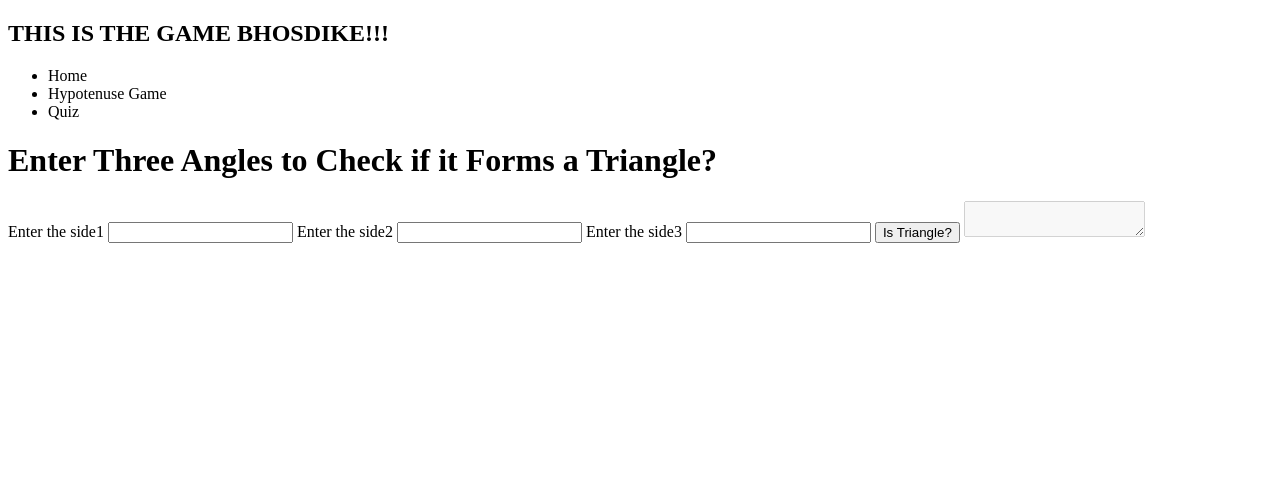
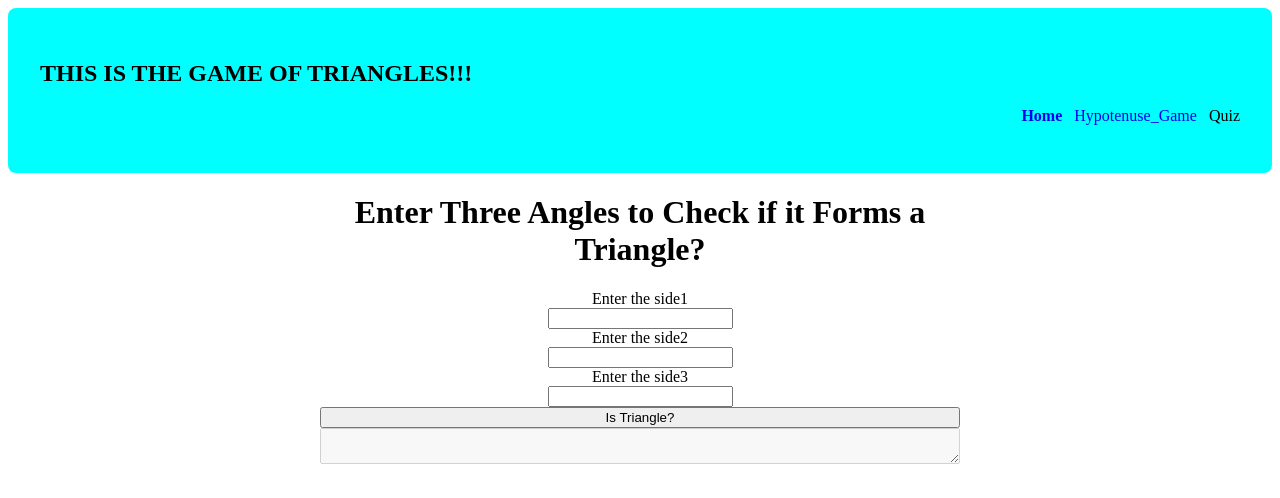
Before and after one commit to techdev-VIK/Fun-Triangle, a plain HTML site: page index.html in a window 1280 px wide. Drawn offline with Linux system fonts and the light colour scheme.

Commit message:
Links Added

```diff
--- a/app.js
+++ b/app.js
@@ -19,14 +19,14 @@ function isTriangle(){
 
     const sum = triangleSum(Number(triangleSides[0].value),Number(triangleSides[1].value),Number(triangleSides[2].value));
 
-    console.log(sum);
+    // console.log(sum);
 
-    if((triangleSides[0].value === 0) || (triangleSides[1].value === 0) || (triangleSides[2].value === 0)){
+    if((triangleSides[0].value != 0) && (triangleSides[1].value != 0) && (triangleSides[2].value != 0)){
         if(sum===180){
-            console.log("Good");
+            // console.log("Good");
             finalOutput.value= "Great! This forms a Triangle";
         }else{
-            console.log("Bad");
+            // console.log("Bad");
             finalOutput.value= "Sorry! This is not a Triangle";
         }
 
--- a/hypotenuse.js
+++ b/hypotenuse.js
@@ -10,8 +10,9 @@ function squares(a,b){
 function calculate(){
     const sumOf= squares(Number(inputPick[0].value), Number(inputPick[1].value));
     const realHypotenuse = Math.sqrt(sumOf);
+    const roundOff = realHypotenuse.toFixed(3);
 
-    output.innerText = "The Hypotenuse is " + realHypotenuse
+    output.innerText = "The Hypotenuse is " + roundOff;
 }
 
 calculateHyp.addEventListener("click", calculate);
--- a/index.html
+++ b/index.html
@@ -4,18 +4,24 @@
     <meta charset="UTF-8">
     <meta name="viewport" content="width=device-width, initial-scale=1.0">
     <title>Triangle Fun</title>
+    <link rel="stylesheet" href="style.css">
 </head>
 <body>
 
-    <nav>
+    <nav class="navigation">
+        <div>
+
         <h1>
-            THIS IS THE GAME BHOSDIKE!!!
+            THIS IS THE GAME OF TRIANGLES!!!
         </h1>
+    </div>
 
-        <ul>
-            <li>Home</li>
-            <li>Hypotenuse Game</li>
-            <li>Quiz</li>
+        <ul class="list-non-bullet nav-pills">
+            <li class="list-inline"><a class="active" href="/">Home</a></li>
+            &nbsp;
+            <li class="list-inline"><a class="link" href="CalHypotenuse.html">Hypotenuse_Game</a></li>
+            &nbsp;
+            <li class="list-inline">Quiz</li>
         </ul>
     </nav>
 
--- a/style.css
+++ b/style.css
@@ -17,3 +17,29 @@ input{
     margin: auto;
     text-align: center;
 }
+
+.list-inline{
+
+    display: inline;
+}
+.navigation{
+    background-color: aqua;
+    padding: 2rem;
+    border-radius: .5rem;
+}
+.list-non-bullet{
+    list-style: none;
+}
+
+.nav-pills{
+    text-align: right;
+}
+
+.active{
+    text-decoration: none;
+    font-weight: bold;
+}
+
+.link{
+    text-decoration: none;
+}
```
Also changed, not shown: CalHypotenuse.html (+21 -0 lines).
